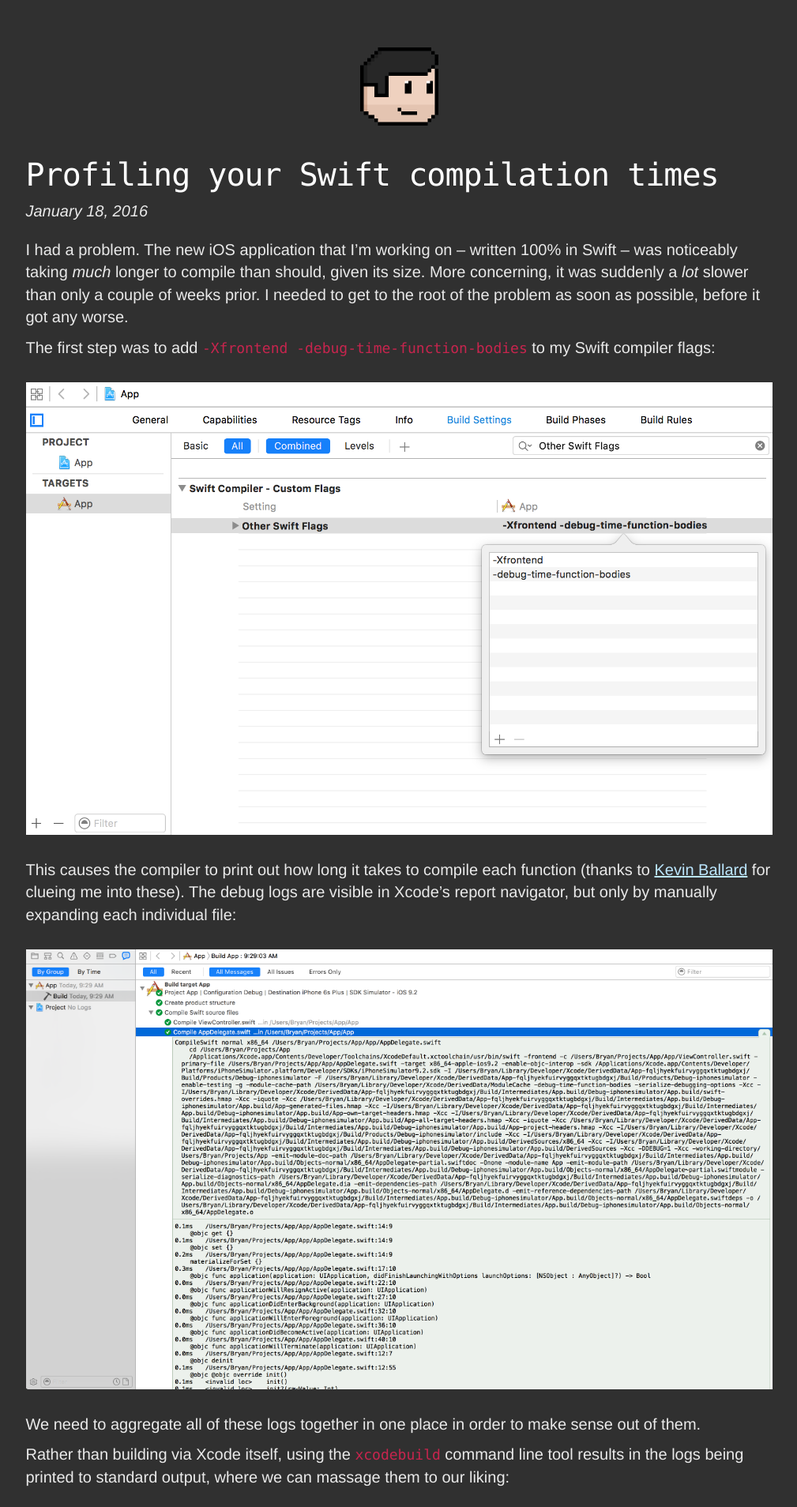
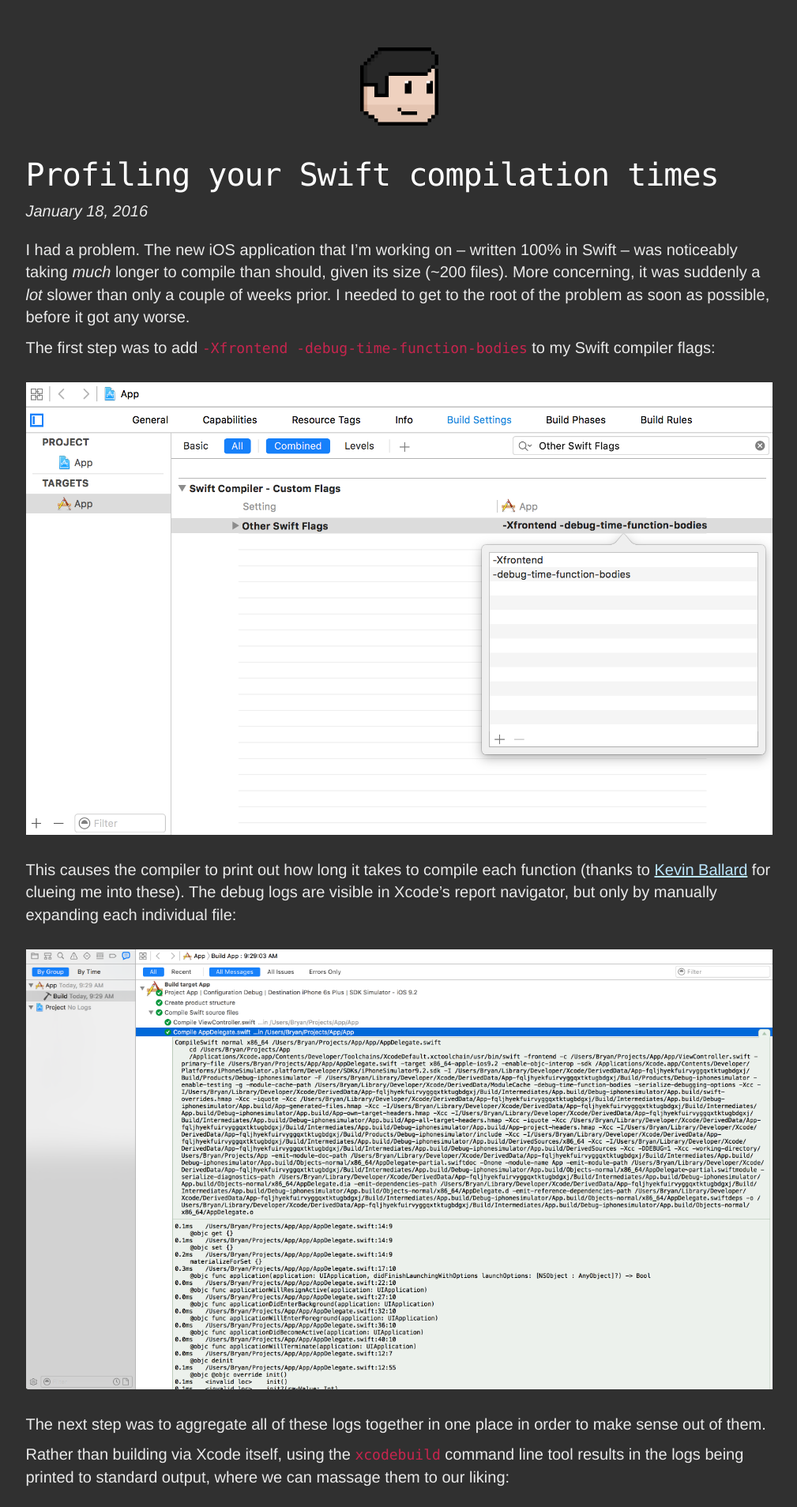
Before and after one commit to irace/irace.github.com, a Jekyll site: the page built from _posts/2016-01-18-profiling-your-swift-compilation-times.md, in a window 1280 px wide. Shown: the top 1908 px of the page at 79% size, without its empty margins (135-1144 px from the left). Built offline with Jekyll 4.4.1, drawn with Linux system fonts in a browser that asks for light colours; nearby versions of some CDN libraries; some of the changed text lies outside the part shown.

Commit message:
Couple of small tweaks

```diff
--- a/_posts/2016-01-18-profiling-your-swift-compilation-times.md
+++ b/_posts/2016-01-18-profiling-your-swift-compilation-times.md
@@ -5,7 +5,7 @@
 date: 2016-01-18
 ---
 
-I had a problem. The new iOS application that I’m working on – written 100% in Swift – was noticeably taking *much* longer to compile than should, given its size. More concerning, it was suddenly a *lot* slower than only a couple of weeks prior. I needed to get to the root of the problem as soon as possible, before it got any worse.
+I had a problem. The new iOS application that I’m working on – written 100% in Swift – was noticeably taking *much* longer to compile than should, given its size (~200 files). More concerning, it was suddenly a *lot* slower than only a couple of weeks prior. I needed to get to the root of the problem as soon as possible, before it got any worse.
 
 The first step was to add `-Xfrontend -debug-time-function-bodies` to my Swift compiler flags:
 
@@ -15,7 +15,7 @@
 
 <img src="/images/xcode-build-reports.png">
 
-We need to aggregate all of these logs together in one place in order to make sense out of them.
+The next step was to aggregate all of these logs together in one place in order to make sense out of them.
 
 Rather than building via Xcode itself, using the `xcodebuild` command line tool results in the logs being printed to standard output, where we can massage them to our liking:
 
@@ -46,7 +46,7 @@
 3026.1ms	/Users/Bryan/Projects/App/FileB.swift:27:22	final get {}
 {% endhighlight %}
 
-<marK>Rewriting just these three lines of code caused my entire project to build 60% faster</mark>. I could see this enraging many, but honestly I was just so happy to have figured out the sources of the bottleneck, as well as to now know how to troubleshoot the next time I found myself in a similar situation.
+Even crazier, each of these three functions was only **a single line of code**. <mark>Rewriting just these three lines of code caused my entire project to build 60% faster</mark>. I could see this enraging many, but honestly I was just so happy to have figured out the sources of the bottleneck, as well as to now know how to troubleshoot the next time I found myself in a similar situation.
 
 You might be wondering what in the world these three lines looked like. All were (perhaps unsurprisingly) *very* similar, taking a form like:
 
--- a/stylesheets/post.css
+++ b/stylesheets/post.css
@@ -22,5 +22,5 @@
 mark {
   color: #EAEAEA;
   background-color: rgba(121, 121, 96, 1);;
-  padding: 2px 6px 2px 6px;
+  padding: 2px 3px 2px 3px;
 }
```
Also changed, not shown: other parts of _posts/2016-01-18-profiling-your-swift-compilation-times.md (+1 -1 lines).
